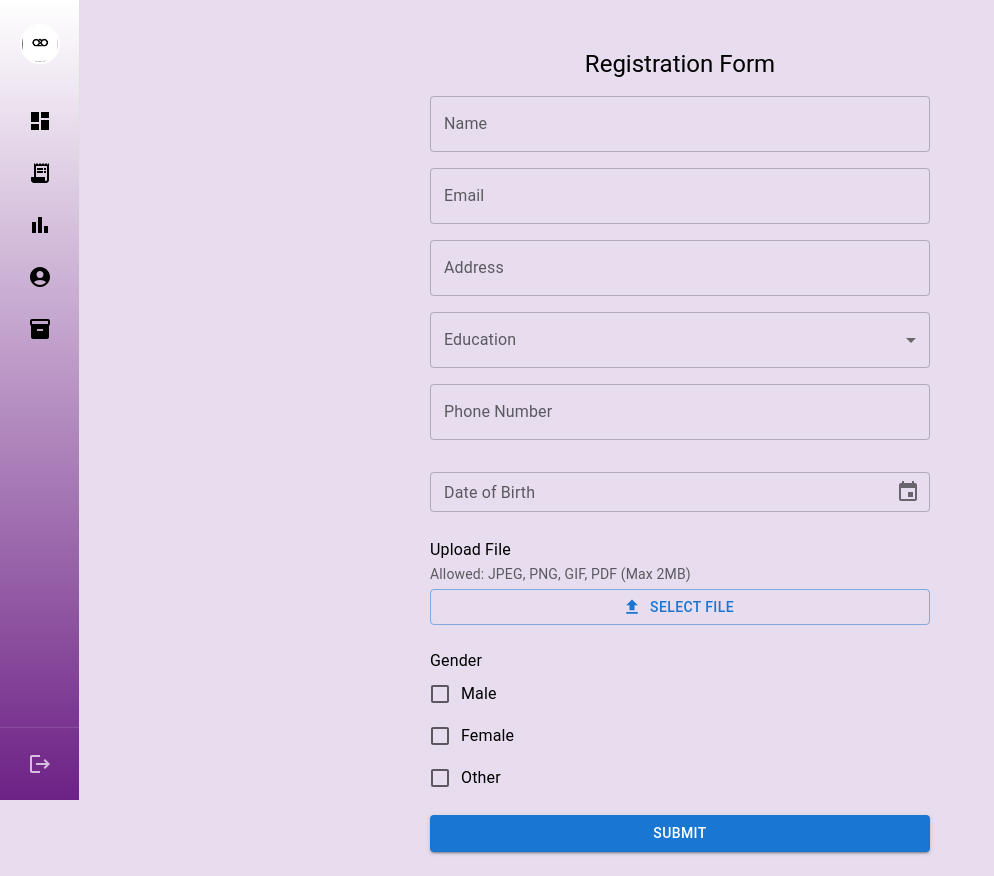
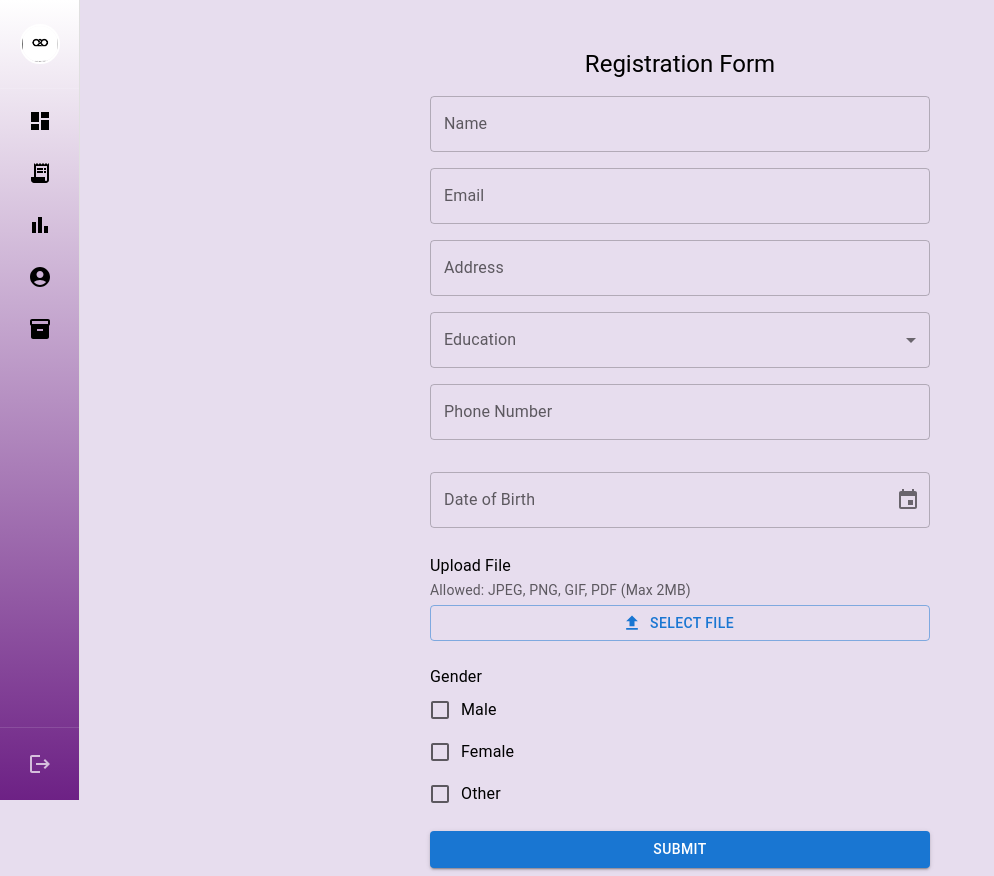
Before and after one commit to thxsni004/IntervalSampleProject, a React (Vite) app in the folder client/: page /form in a window 1280 px wide. Shown: the whole page, without its empty margins (0-994 px from the left). Built offline with nearby package versions, Linux system fonts and the light colour scheme.

Commit message:
added successfully

```diff
--- a/client/src/pages/DragDrop.jsx
+++ b/client/src/pages/DragDrop.jsx
@@ -151,6 +151,7 @@ const DragDrop = () => {
                               '&:hover': {
                                 backgroundColor: '#ebc6ebff',
                               },
+
                             }}
                           >
                             <Typography variant="body1" fontWeight={500}>
--- a/client/src/pages/Form.jsx
+++ b/client/src/pages/Form.jsx
@@ -244,7 +244,7 @@ function FormikMaterialForm() {
                       textField: {
                         fullWidth: true,
                         margin: "normal",
-                        size: "small", // ✅ Correct string value
+                        size: "normal",
                         error: touched.dob && Boolean(errors.dob),
                         helperText: touched.dob && errors.dob,
                       },
```
